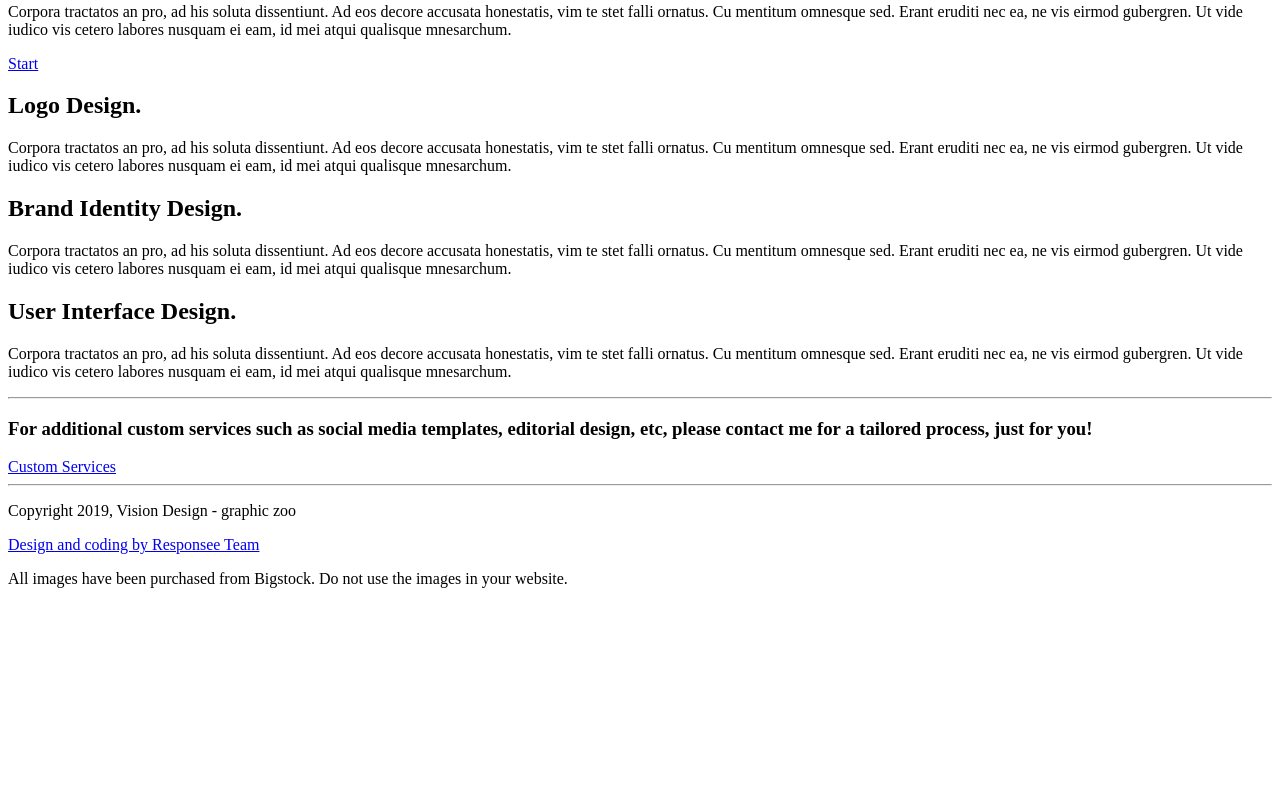
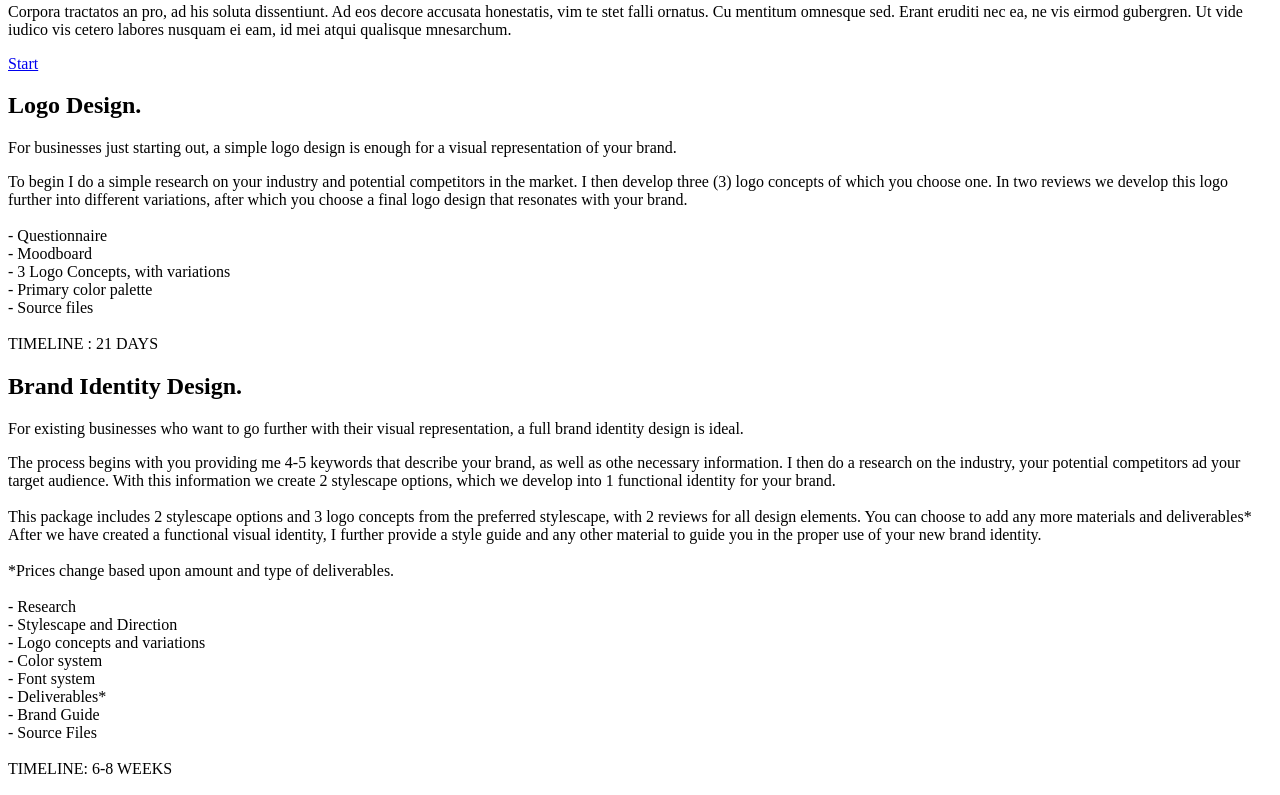
Before and after one commit to arrestingyellow/azukamuoh, a plain HTML site: page services.html in a window 1280 px wide. Shown: the part 1272-2067 px from the top of the page. Before the commit the page ends 1876 px from the top, so only its background shows below. Drawn offline with Linux system fonts and the light colour scheme.

Commit message:
new edits 2

```diff
--- a/services.html
+++ b/services.html
@@ -57,7 +57,7 @@
                  id mei atqui qualisque mnesarchum.
               </p>
 
-             <p class="margin-top-40 margin-bottom-20">
+             <p class="margin-top-40 margin-bottom-40">
                  Corpora tractatos an pro, ad his soluta dissentiunt. Ad eos decore accusata honestatis, vim te stet falli ornatus.
                  Cu mentitum omnesque sed. Erant eruditi nec ea, ne vis eirmod gubergren. Ut vide iudico vis cetero labores nusquam ei eam,
                  id mei atqui qualisque mnesarchum.
@@ -71,28 +71,62 @@
             <section class="section-bottom-padding line">
               <h2 class="text-size-40 margin-bottom-20">Logo Design.</h2>
 
-              <p class="margin-top-40 margin-bottom-80">
-                 Corpora tractatos an pro, ad his soluta dissentiunt. Ad eos decore accusata honestatis, vim te stet falli ornatus.
-                 Cu mentitum omnesque sed. Erant eruditi nec ea, ne vis eirmod gubergren. Ut vide iudico vis cetero labores nusquam ei eam,
-                 id mei atqui qualisque mnesarchum.
+              <p class="margin-top-40 margin-bottom-30">
+              For businesses just starting out, a simple logo design is enough for a visual representation of your brand.</p>
+              <p class="margin-top-40 margin-bottom-80">To begin I do a simple research on your industry and potential competitors in the market. I then develop three (3) logo concepts of which you choose one. In two reviews we develop this logo further into different variations, after which you choose a final logo design that resonates with your brand.<br>
+                <br>
+              - Questionnaire<br>
+              - Moodboard<br>
+              - 3 Logo Concepts, with variations<br>
+              - Primary color palette<br>
+              - Source files<br>
+              <br>
+              TIMELINE : 21 DAYS
               </p>
+              <h2 class="text-size-40 margin-bottom-20">Brand Identity Design.</h2>
 
-
-               <h2 class="text-size-40 margin-bottom-20">Brand Identity Design.</h2>
+              <p class="margin-top-40 margin-bottom-30">
+                 For existing businesses who want to go further with their visual representation, a full brand identity design is ideal.</p>
 
               <p class="margin-top-40 margin-bottom-80">
-                 Corpora tractatos an pro, ad his soluta dissentiunt. Ad eos decore accusata honestatis, vim te stet falli ornatus.
-                 Cu mentitum omnesque sed. Erant eruditi nec ea, ne vis eirmod gubergren. Ut vide iudico vis cetero labores nusquam ei eam,
-                 id mei atqui qualisque mnesarchum.
+                 The process begins with you providing me 4-5 keywords that describe your brand, as well as othe necessary information. I then do a research on the industry, your potential competitors ad your target audience. With this information we create 2 stylescape options, which we develop into 1 functional identity for your brand.<br>
+                 <br>
+                 This package includes
+              2 stylescape options and 3 logo concepts from the preferred stylescape, with 2 reviews for all design elements. You can choose to add any more materials and deliverables*<br>
+              After we have created a functional visual identity, I further provide a style guide and any other material to guide you in the proper use of your new brand identity.<br>
+              <br>
+              *Prices change based upon amount and type of deliverables.<br>
+              <br>
+              - Research<br>
+              - Stylescape and Direction<br>
+              - Logo concepts and variations<br>
+              - Color system<br>
+              - Font system<br>
+              - Deliverables*<br>
+              - Brand Guide<br>
+              - Source Files
+              <br>
+              <br>
+              TIMELINE: 6-8 WEEKS
               </p>
-
-
               <h2 class="text-size-40 margin-bottom-20">User Interface Design.</h2>
 
               <p class="margin-top-40 margin-bottom-80">
-                 Corpora tractatos an pro, ad his soluta dissentiunt. Ad eos decore accusata honestatis, vim te stet falli ornatus.
-                 Cu mentitum omnesque sed. Erant eruditi nec ea, ne vis eirmod gubergren. Ut vide iudico vis cetero labores nusquam ei eam,
-                 id mei atqui qualisque mnesarchum.
+                 Working closely with your developer or mine, I will research and design a fully functional website. If you are a small business or looking to create a personal site, you may be open to templates which I will edit with your content. At the end of the project I will help you connect your domain name and hosting in order to make your site live. I will also develop materials to help you use and manage your site.<br>
+                 <br>
+                 This package includes 2 layout concepts and 2 reviews of all elements.
+                 <br>
+                 <br>
+                 - Questionnaire<br>
+                 - Layout design<br>
+                 - Webmap design<br>
+                 -
+              Coding and Development<br>
+              - Mobile optimisation<br>
+              - Utility Materials<br>
+              - Publishing<br>
+              <br>
+              TIMELINE: 4-6 WEEKS
               </p>
             </section>
 
@@ -107,7 +141,7 @@
                 </div>
               </div>
               <div class="s-12 m-12 l-4">
-                <a href="tel: +(234)-812-924-1494" class="s-12 background-dark button text-white text-size-16">Custom Services <i class="icon-sli-arrow-right right"></i> </a>
+                <a href="mailto: azukamuoh@gmail.com" class="s-12 background-dark button text-white text-size-16">Custom Services <i class="icon-sli-arrow-right right"></i> </a>
               </div>
             </div>
             <div class="full-width">
@@ -121,10 +155,8 @@
       <!-- Footer -->
       <footer>
         <div class="center margin-left-80  margin-xl-left-60  margin-l-left-40">
-          <p class="text-size-12 text-primary">Copyright 2019, Vision Design - graphic zoo</p>
-          <a class="text-size-12 margin-bottom-20" href="http://www.myresponsee.com" title="Responsee - lightweight responsive framework">Design and coding by Responsee Team</a>
-          <p class="text-size-12 margin-bottom-40">All images have been purchased from Bigstock. Do not use the images in your website.</p>
-        </div>
+          <p class="text-size-12 text-dark">Copyright 2020, Arresting Yellow</p>
+        <a class="text-size-12 margin-bottom-20" href="http://www.myresponsee.com" title="Responsee - lightweight responsive framework">All Rights Reserved</a></div>
         <!-- Social icons in Sliding navigation -->
         <div class="footer-social">
            <a target="_blank" href="/"><i class="icon-dribbble_circle"></i></a>
```
Also changed, not shown: about.html (+5 -5 lines), design.html (+5 -8 lines), index.html (+1 -1 lines), projects.html (+1 -1 lines), img/Design/19381.jpg (added).
